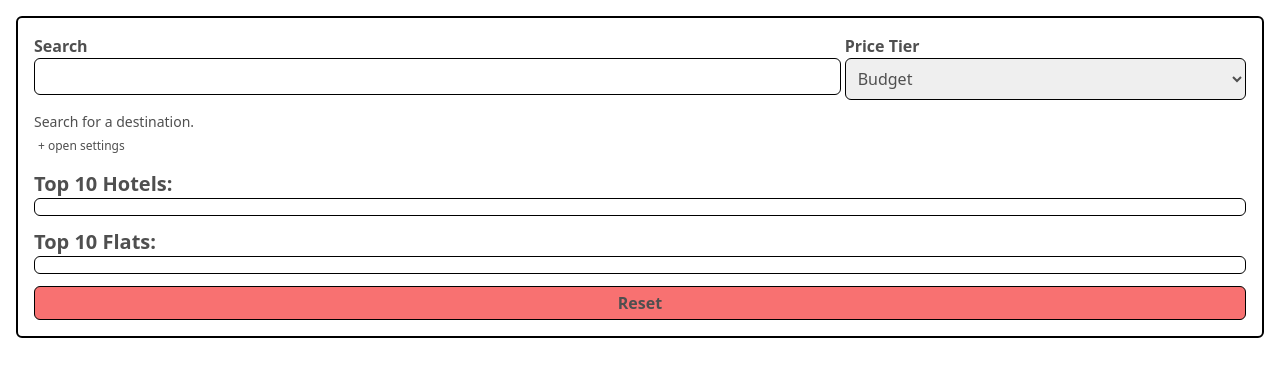
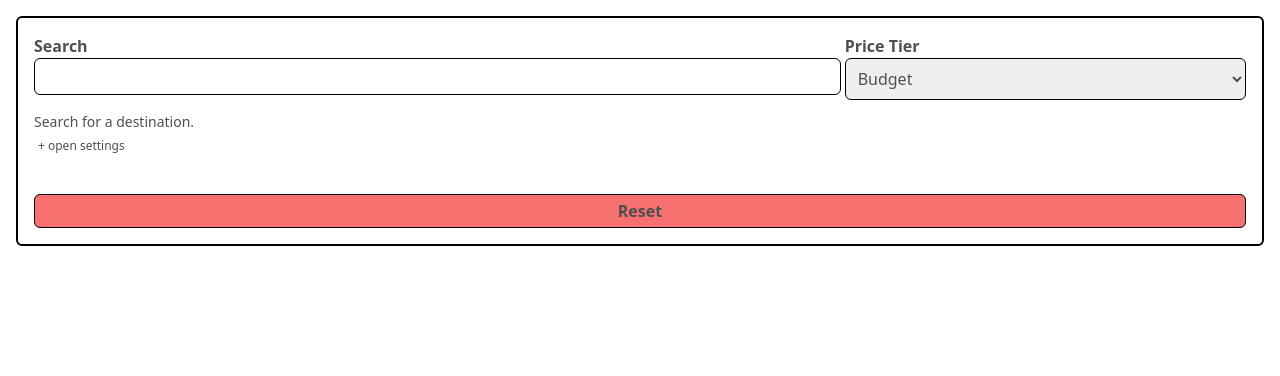
Before and after one commit to isaganiesteron/destination-search, a Next.js app: page / in a window 1280 px wide. Shown: the top 376 px of the page. Built offline with nearby package versions, Linux system fonts and the light colour scheme; what tw-elements would draw is missing.

Commit message:
dont show empty and top header div if no results

```diff
--- a/app/page.tsx
+++ b/app/page.tsx
@@ -103,7 +103,7 @@ const Page = () => {
 			}
 		}
 
-		setStatus({ loading: false, message: `Fetched ${allAccommodationsFetched.length} accommodations in ${destinationLabel} that is a ${destinationType} with a maximum price of ${maxPrice} with a minumum review of ${review}` })
+		setStatus({ loading: false, message: `Fetched ${allAccommodationsFetched.length} accommodations in ${destinationLabel} (${destinationType}) with a maximum price of ${maxPrice} with a minumum review of ${review}` })
 		console.log("----Done Fetching Hotels----")
 		const preparedHotels = prepareResults(allAccommodationsFetched, "hotels")
 		const prepareFlats = prepareResults(allAccommodationsFetched, "flats")
@@ -115,14 +115,14 @@ const Page = () => {
 	const prepareResults = (allAccommodations: any[] | null, accommodation_type: string) => {
 		if (allAccommodations === null) return
 		let currentStatusText = ""
-		const accommodationsIncluded = accommodation_type == "hotels" ? settings.apartmenttypes : settings.hoteltypes
+		const accommodationsIncluded = accommodation_type == "hotels" ? settings.hoteltypes : settings.apartmenttypes
 		const allHotels = allAccommodations.filter((x) => accommodationsIncluded.includes(String(x.accommodation_type)))
 		const tierSettings = settings[settings.tier as keyof typeof settings]
 		const minPrice = tierSettings["min_price" as keyof typeof tierSettings]
 		const maxPrice = tierSettings["max_price" as keyof typeof tierSettings]
 
 		if (allHotels.length === 0) {
-			currentStatusText = `Result: No ${accommodation_type} found in ${currentDestination["label" as keyof typeof currentDestination]}. With a minimum review of ${settings.review} and a price range of ${minPrice}-${maxPrice}.`
+			currentStatusText = `No ${accommodation_type} found in ${currentDestination["label" as keyof typeof currentDestination]}. With a minimum review of ${settings.review} and a price range of ${minPrice}-${maxPrice}.`
 
 			if (accommodation_type === "hotels") setHotelStatus({ loading: false, message: currentStatusText })
 			else setFlatStatus({ loading: false, message: currentStatusText })
@@ -144,7 +144,7 @@ const Page = () => {
 			})
 		}
 
-		currentStatusText = `Result: Found ${allHotelsFiltered.length} ${accommodation_type} in ${currentDestination["label" as keyof typeof currentDestination]}. With a minimum review of ${settings.review} and a price range of ${minPrice}-${maxPrice}.`
+		currentStatusText = `Found ${allHotelsFiltered.length} ${accommodation_type} in ${currentDestination["label" as keyof typeof currentDestination]}. With a minimum review of ${settings.review} and a price range of ${minPrice}-${maxPrice}.`
 		if (accommodation_type === "hotels") setHotelStatus({ loading: false, message: currentStatusText })
 		else setFlatStatus({ loading: false, message: currentStatusText })
 
@@ -276,22 +276,21 @@ const Page = () => {
 				</div>
 
 				<div>
-					<p className="font-bold text-xl">Top 10 Hotels:</p>
+					{currentAllHotels.length > 0 && <p className="font-bold text-xl">Top 10 Hotels:</p>}
 					<div className="flex flex-row">
 						<div>{hotelStatus["loading" as keyof typeof hotelStatus] ? <Spinner /> : ""}</div>
 						<p className="text-sm">{hotelStatus["message" as keyof typeof hotelStatus]}</p>
 					</div>
-					<div className="border border-black rounded-md h-auto p-2 flex flex-col">{currentAllHotels.length > 0 ? currentAllHotels.map((x, i) => <ResultItem key={`result_${i}`} index={i} result={x} />) : null}</div>
+					{currentAllHotels.length > 0 && <div className="border border-black rounded-md h-auto p-2 flex flex-col">{currentAllHotels.length > 0 ? currentAllHotels.map((x, i) => <ResultItem key={`result_${i}`} index={i} result={x} />) : null}</div>}
 				</div>
 
 				<div>
-					<p className="font-bold text-xl">Top 10 Flats:</p>
-
+					{currentAllFlats.length > 0 && <p className="font-bold text-xl">Top 10 Flats:</p>}
 					<div className="flex flex-row">
 						<div>{flatStatus["loading" as keyof typeof flatStatus] ? <Spinner /> : ""}</div>
 						<p className="text-sm">{flatStatus["message" as keyof typeof flatStatus]}</p>
 					</div>
-					<div className="border border-black rounded-md h-auto p-2 flex flex-col">{currentAllFlats.length > 0 ? currentAllFlats.map((x, i) => <ResultItem key={`result_${i}`} index={i} result={x} />) : null}</div>
+					{currentAllFlats.length > 0 && <div className="border border-black rounded-md h-auto p-2 flex flex-col">{currentAllFlats.length > 0 ? currentAllFlats.map((x, i) => <ResultItem key={`result_${i}`} index={i} result={x} />) : null}</div>}
 				</div>
 
 				<div className="flex flex-row-reverse">
```
